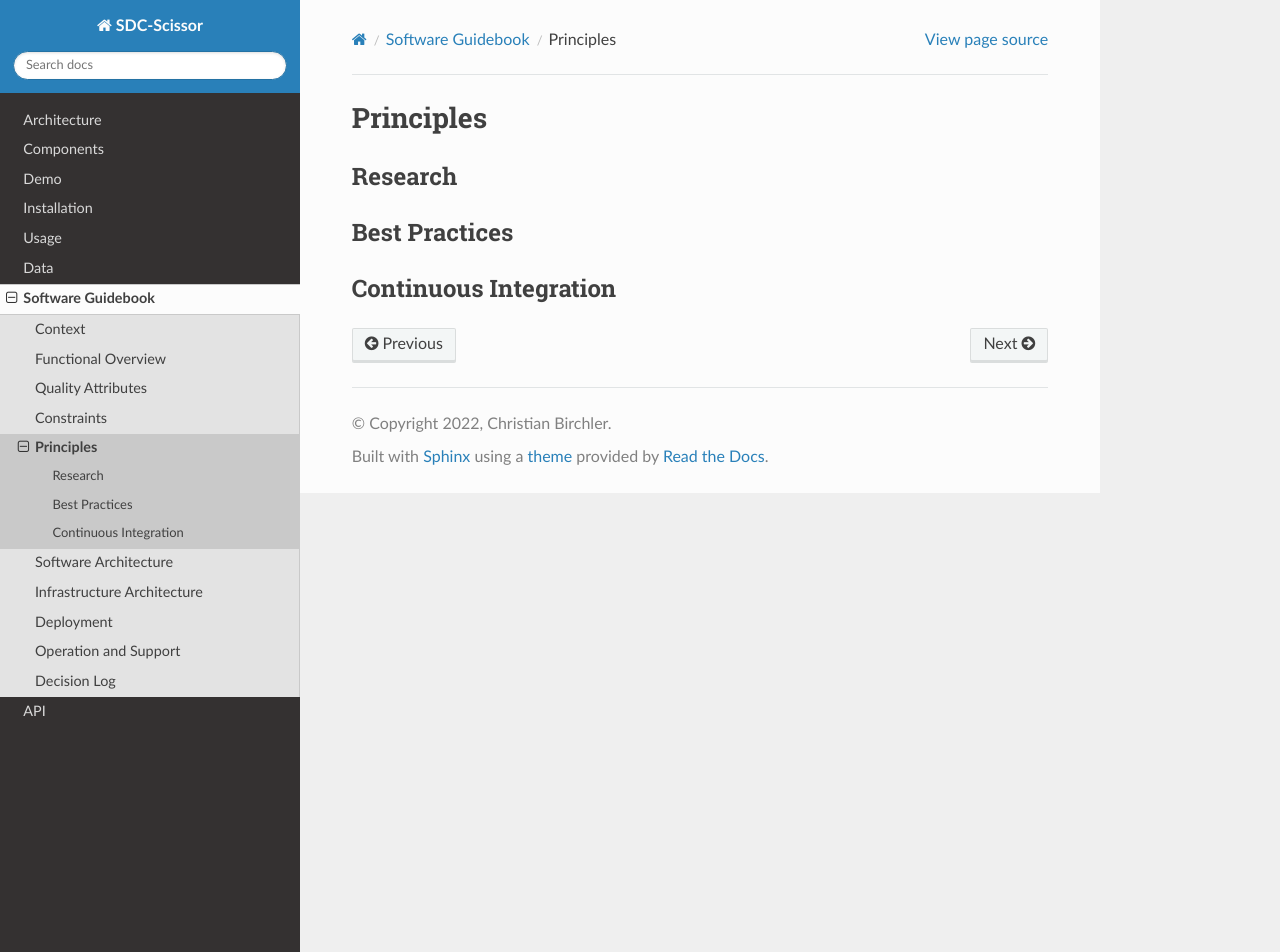
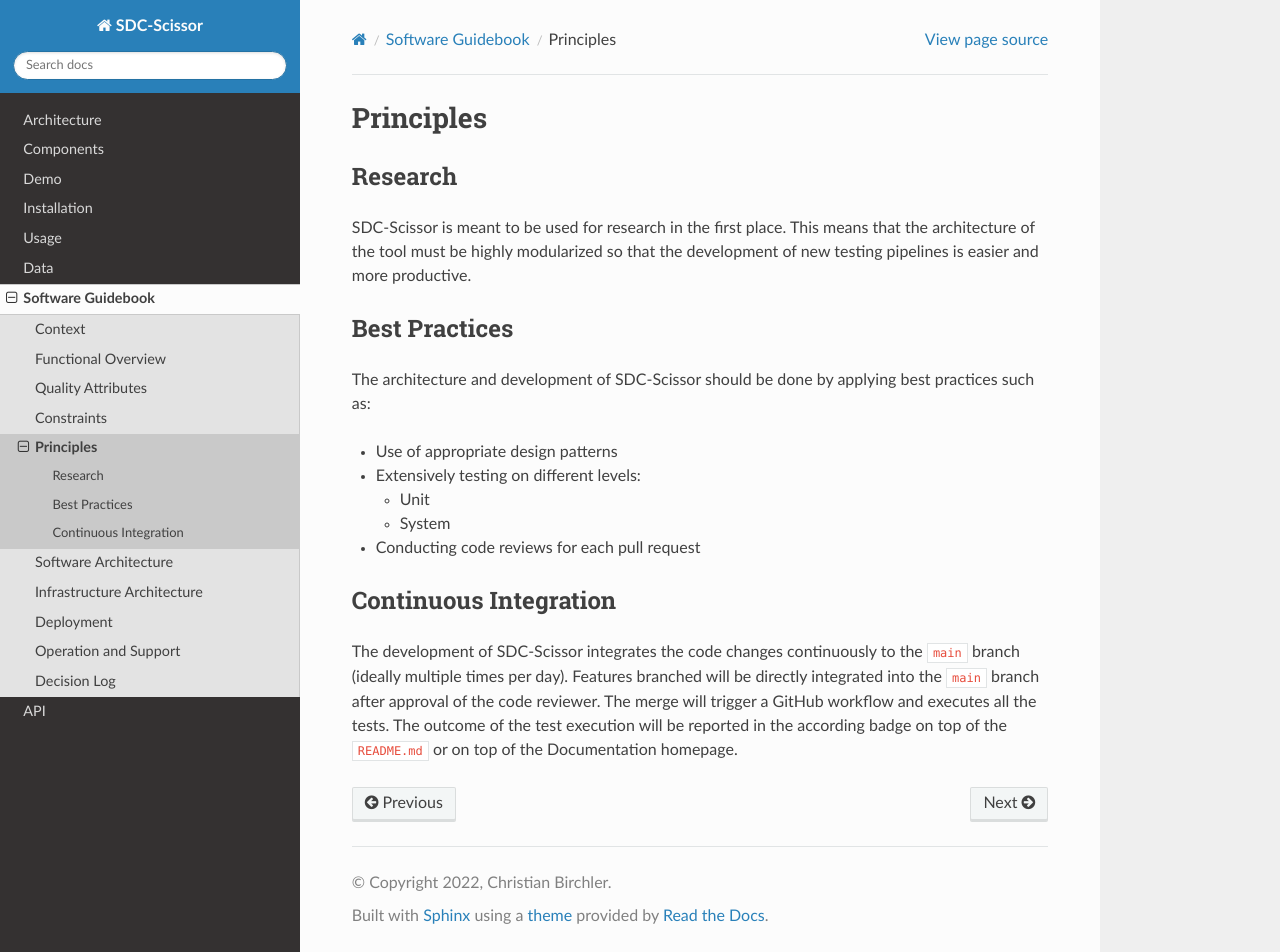
Before and after one commit to christianbirchler-org/sdc-scissor, a Sphinx documentation site: the page built from docs/software_guidebook/principles.md, in a window 1280 px wide and 952 px high. Built offline with Sphinx 7.4.7 and the Read the Docs theme 2.0.0, drawn with Linux system fonts in a browser that asks for light colours.

Commit message:
documentation

```diff
--- a/docs/software_guidebook/principles.md
+++ b/docs/software_guidebook/principles.md
@@ -1,7 +1,19 @@
 # Principles
 
 ## Research
+SDC-Scissor is meant to be used for research in the first place. This means that the architecture of the tool must be
+highly modularized so that the development of new testing pipelines is easier and more productive.
 
 ## Best Practices
+The architecture and development of SDC-Scissor should be done by applying best practices such as:
+* Use of appropriate design patterns
+* Extensively testing on different levels:
+    * Unit
+    * System
+* Conducting code reviews for each pull request
 
 ## Continuous Integration
+The development of SDC-Scissor integrates the code changes continuously to the `main` branch (ideally multiple times per
+day). Features branched will be directly integrated into the `main` branch after approval of the code reviewer. The
+merge will trigger a GitHub workflow and executes all the tests. The outcome of the test execution will be reported in
+the according badge on top of the `README.md` or on top of the Documentation homepage.
```
